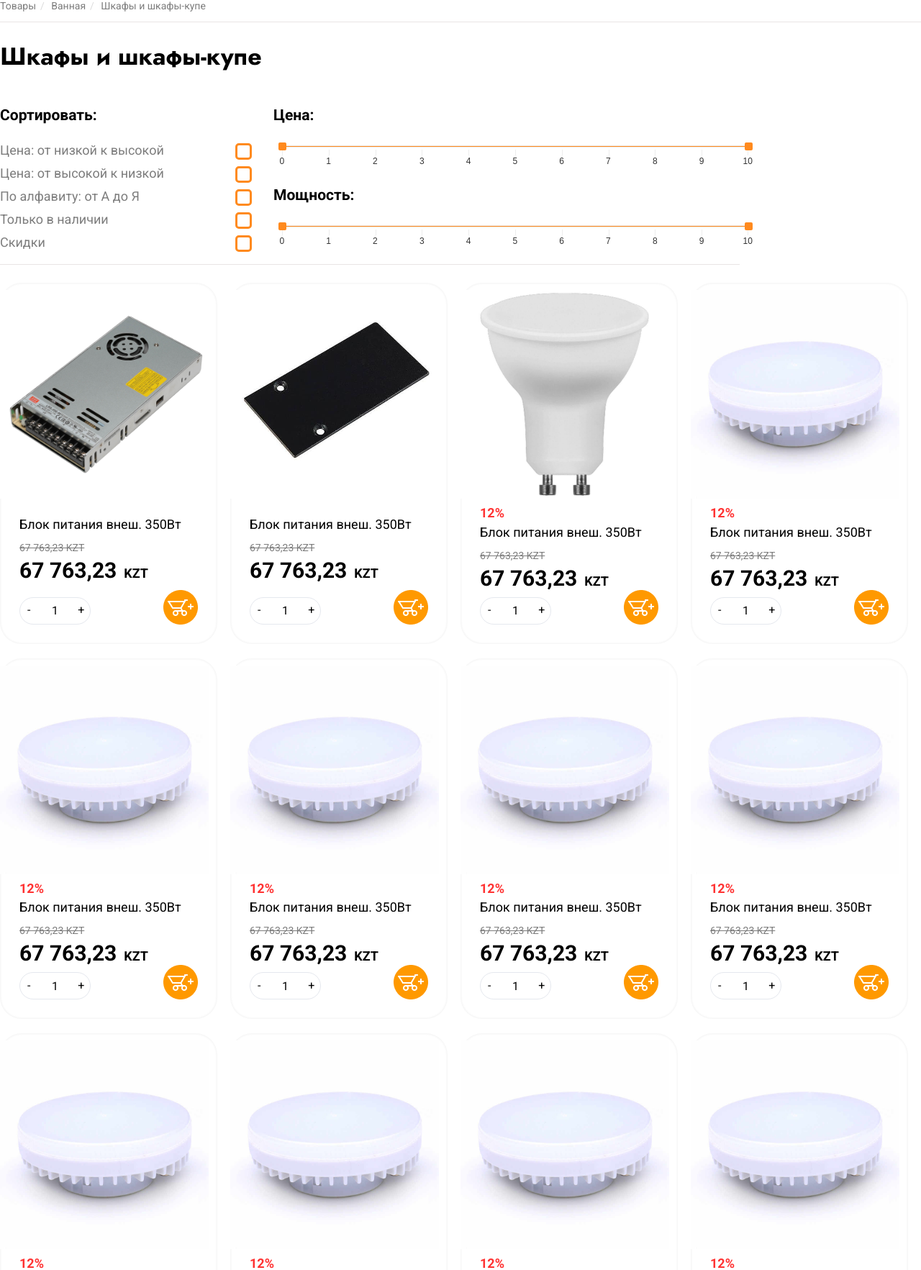
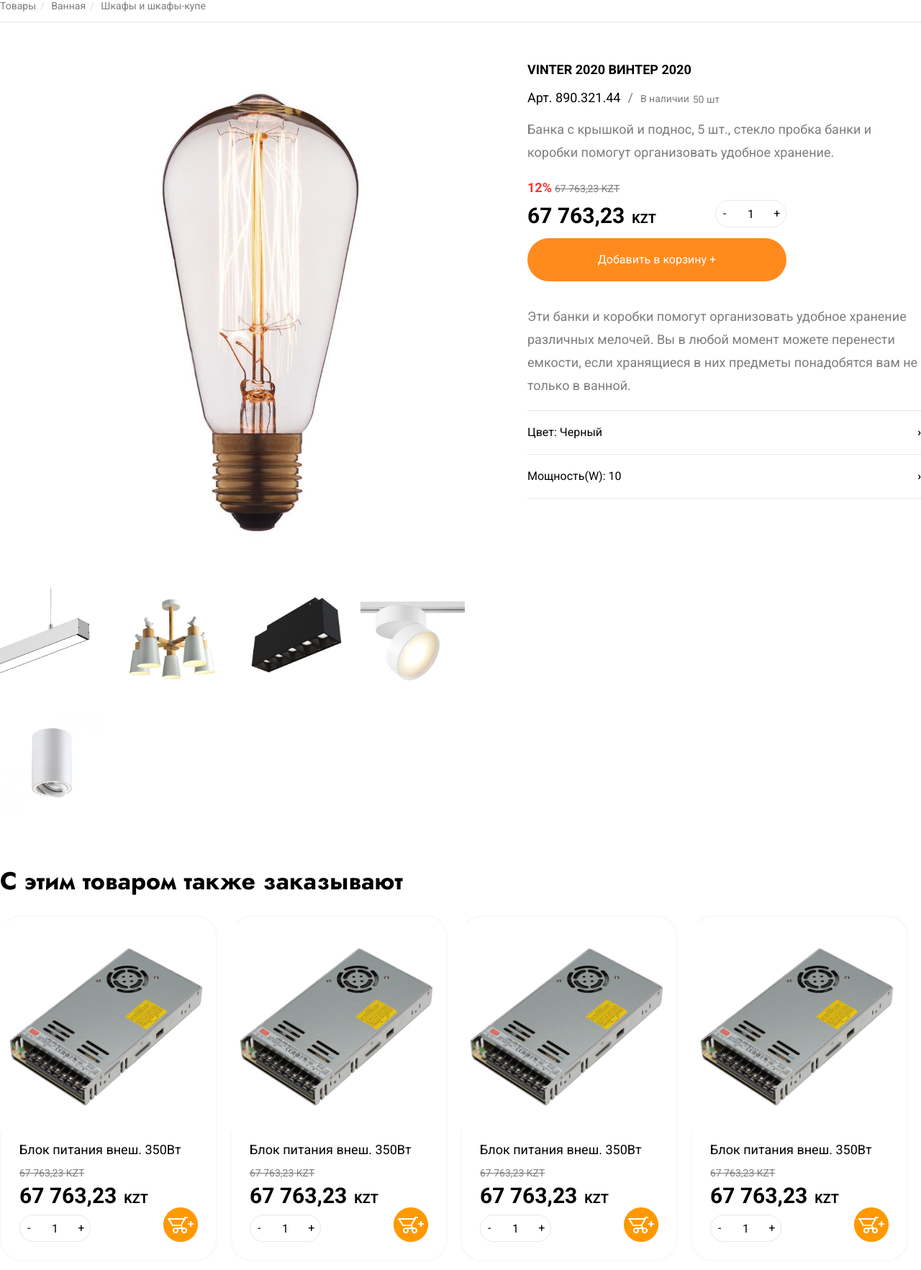
Before and after one commit to polarush/zion, a PHP site: page / in a window 1280 px wide. Shown: the part 200-1965 px from the top of the page at 72% size. Run offline with PHP 8.4, Linux system fonts and the light colour scheme.

Commit message:
feat: add checkbox styles, add markup and styles of single product

```diff
--- a/index.html
+++ b/index.html
@@ -1,5 +1,5 @@
 <!DOCTYPE html>
-<html lang="en">
+<html lang="ru">
 <head>
     <meta charset="UTF-8">
     <meta http-equiv="X-UA-Compatible" content="IE=edge">
@@ -660,7 +660,7 @@
 
 
         <!-- страница одной категории, хлебные крошки, фильтры, UXUI START -->
-         <section class="categories">
+        <!--  <section class="categories">
             <div class="breadcrumbs">
                 <span class="breadcrumbs__element">Товары</span>
                 <span class="breadcrumbs__element">Ванная</span>
@@ -974,8 +974,157 @@
                         </div>
                     </div>
                 </div>
-        </section>
+        </section>  -->
         <!-- страница всех категорий, хлебные крошки END -->
+
+        <!-- страница одного товара START -->
+            <section class="single-product">
+                <div class="breadcrumbs">
+                    <span class="breadcrumbs__element">Товары</span>
+                    <span class="breadcrumbs__element">Ванная</span>
+                    <span class="breadcrumbs__element">Шкафы и шкафы-купе</span>
+                </div>
+                <div class="single-product__wrapper">
+                    <div class="single-product__gallery">
+                            <img class="single-product__image-big" src="assets/img/catalog/lightbulb.jpg" alt="">
+                        <ul class="single-product__image-list">
+                            <li class="single-product__thumbnail"><img src="assets/img/catalog/line-lighter.jpg" alt=""></li>
+                            <li class="single-product__thumbnail"><img src="assets/img/catalog/lustra.jpg" alt=""></li>
+                            <li class="single-product__thumbnail"><img src="assets/img/catalog/magnet_track.jpg" alt=""></li>
+                            <li class="single-product__thumbnail"><img src="assets/img/catalog/mechanic.jpg" alt=""></li>
+                            <li class="single-product__thumbnail"><img src="assets/img/catalog/spot.jpg" alt=""></li>
+                        </ul>
+                    </div>
+                    <div class="single-product__info">
+                        <h3 class="single-product__title">VINTER 2020 ВИНТЕР 2020</h3>
+                        <div class="instock-wrapper">
+                            <span class="single-product__sku">Арт. 890.321.44</span>
+                            <span class="instock-status">В наличии</span>
+                            <span class="instock-quantity">50 шт</span>
+                        </div>
+                        <p class="single-product__desc">
+                            Банка с крышкой и поднос, 5 шт., стекло пробка банки
+                            и коробки помогут организовать удобное хранение.
+                        </p>
+                        <div class="single-product__discount-wrapper">
+                            <span class="product-card__percent single">12%</span>
+                            <span class="product-card__old-price single">67 763,23 KZT</span>
+                        </div>
+                        <div class="single-product__cart-wrapper">
+                            <div class="product-card__price-wrapper">
+                                <span class="product-card__price">67 763,23</span>
+                                <span class="product-card__currency">KZT</span>
+                            </div>
+                            <div class="input-number">
+                                <div class="input-number__minus">-</div>
+                                <input class="input-number__input" type="text" pattern="^[0-9]+$" value="1">
+                                <div class="input-number__plus">+</div>
+                            </div>
+                        </div>
+                        <button class="single-product__add-to-cart">
+                            Добавить в корзину +
+                        </button>
+                        <p class="single-product__desc">
+                            Эти банки и коробки помогут организовать удобное хранение различных мелочей.
+                            Вы в любой момент можете перенести емкости, если хранящиеся в них предметы
+                            понадобятся вам не только в ванной.
+                        </p>
+                        <div class="single-product__attributes">
+                            <div class="single-product__attribute">
+                                Цвет: Черный
+                                <span class="attribute-arrow">›</span>
+                            </div>
+                            <div class="single-product__attribute">
+                                Мощность(W): 10
+                                <span class="attribute-arrow">›</span>
+                            </div>
+                        </div>
+                    </div>
+                </div>
+                <h2 class="body-title">С этим товаром также заказывают</h2>
+                <div class="product-cards">
+                    <div class="product-card">
+                        <img class="product-image" src="assets/img/products/1.jpg" alt="">
+                        <div class="product-card__wrapper">
+                            <span class="product-card__title">	Блок питания внеш. 350Вт</span>
+                            <span class="product-card__old-price">67 763,23 KZT</span>
+                            <div class="product-card__price-wrapper">
+                                <span class="product-card__price">67 763,23</span>
+                                <span class="product-card__currency">KZT</span>
+                            </div>
+                        </div>
+                        <div class="product-card__cart-wrapper">
+                            <div class="input-number">
+                                <div class="input-number__minus">-</div>
+                                <input class="input-number__input" type="text" pattern="^[0-9]+$" value="1">
+                                <div class="input-number__plus">+</div>
+                            </div>
+                            <img src="assets/img/add-to-cart.png" alt="" class="add-to-cart">
+                        </div>
+                    </div>
+                    <div class="product-card">
+                        <img class="product-image" src="assets/img/products/1.jpg" alt="">
+                        <div class="product-card__wrapper">
+                            <span class="product-card__title">	Блок питания внеш. 350Вт</span>
+                            <span class="product-card__old-price">67 763,23 KZT</span>
+                            <div class="product-card__price-wrapper">
+                                <span class="product-card__price">67 763,23</span>
+                                <span class="product-card__currency">KZT</span>
+                            </div>
+                        </div>
+                        <div class="product-card__cart-wrapper">
+                            <div class="input-number">
+                                <div class="input-number__minus">-</div>
+                                <input class="input-number__input" type="text" pattern="^[0-9]+$" value="1">
+                                <div class="input-number__plus">+</div>
+                            </div>
+                            <img src="assets/img/add-to-cart.png" alt="" class="add-to-cart">
+                        </div>
+                    </div>
+
+                    <div class="product-card">
+                        <img class="product-image" src="assets/img/products/1.jpg" alt="">
+                        <div class="product-card__wrapper">
+                            <span class="product-card__title">	Блок питания внеш. 350Вт</span>
+                            <span class="product-card__old-price">67 763,23 KZT</span>
+                            <div class="product-card__price-wrapper">
+                                <span class="product-card__price">67 763,23</span>
+                                <span class="product-card__currency">KZT</span>
+                            </div>
+                        </div>
+                        <div class="product-card__cart-wrapper">
+                            <div class="input-number">
+                                <div class="input-number__minus">-</div>
+                                <input class="input-number__input" type="text" pattern="^[0-9]+$" value="1">
+                                <div class="input-number__plus">+</div>
+                            </div>
+                            <img src="assets/img/add-to-cart.png" alt="" class="add-to-cart">
+                        </div>
+                    </div>
+                    <div class="product-card">
+                        <img class="product-image" src="assets/img/products/1.jpg" alt="">
+                        <div class="product-card__wrapper">
+                            <span class="product-card__title">	Блок питания внеш. 350Вт</span>
+                            <span class="product-card__old-price">67 763,23 KZT</span>
+                            <div class="product-card__price-wrapper">
+                                <span class="product-card__price">67 763,23</span>
+                                <span class="product-card__currency">KZT</span>
+                            </div>
+                        </div>
+                        <div class="product-card__cart-wrapper">
+                            <div class="input-number">
+                                <div class="input-number__minus">-</div>
+                                <input class="input-number__input" type="text" pattern="^[0-9]+$" value="1">
+                                <div class="input-number__plus">+</div>
+                            </div>
+                            <img src="assets/img/add-to-cart.png" alt="" class="add-to-cart">
+                        </div>
+                    </div>
+                </div>
+
+            </section>
+        <!-- страница одного товара END-->
+
 
 
     </main>
@@ -1036,11 +1185,11 @@
 
     </footer>
 
+    <script src="scripts/menu.js"></script>
     <script src="scripts/jquery-3.6.0.min.js"></script>
     <script src="scripts/appJQ.js"></script>
     <script src="scripts/rSlider.js"></script>
     <script src="scripts/filter.js"></script>
-    <script src="scripts/menu.js"></script>
 
 </body>
 </html>
--- a/style.css
+++ b/style.css
@@ -625,6 +625,8 @@
 
     /* SINGLE CATEGORY START */
 
+    /* FILTER START */
+
     .filter {
         font-family: 'Roboto', sans-serif;
         font-size: 18px;
@@ -680,6 +682,135 @@
     .filter__price {
         /* max-width: 80%; */
     }
+
+    /* FILTER END */
+
+    /* SINGLE CATEGORY END */
+
+    /* SINGLE PRODUCT START */
+
+    .single-product__wrapper {
+        font-family: 'Roboto', sans-serif;
+        display: flex;
+        flex-direction: row;
+        padding-top: 38px;
+    }
+
+    .single-product__gallery {
+        max-width: 733px;
+        display: flex;
+        flex-direction: column;
+    }
+
+    .single-product__image-list {
+        list-style: none;
+        display: flex;
+        flex-direction: row;
+        flex-wrap: wrap;
+        padding: 0;
+        box-sizing: border-box;
+    }
+
+    .single-product__thumbnail img{
+        box-sizing: border-box;
+        max-width: 167px;
+        width: 167px;
+        max-height: 167px;
+        height: 167px;
+        padding: 0 22px 22px 0;
+    }
+
+    .single-product__info {
+        display: flex;
+        flex-direction: column;
+    }
+
+    .single-product__cart-wrapper {
+        display: flex;
+        flex-direction: row;
+        max-width: 360px;
+        width: 100%;
+        justify-content: space-between;
+    }
+
+    .single-product__title {
+        font-size: 18px;
+        font-weight: bold;
+    }
+
+    .single-product__sku {
+        font-size: 18px;
+        font-weight: regular;
+    }
+
+    .instock-status,
+    .instock-quantity {
+        font-size: 14px;
+        font-weight: regular;
+        color: #7D7D7D;
+    }
+
+    .instock-wrapper {
+        display: flex;
+        flex-direction: row;
+        align-items: flex-end;
+    }
+
+    .instock-status::before {
+        content: "/";
+        font-size: 18px;
+        color: #7D7D7D;
+        padding: 0 10px;
+    }
+
+    .instock-quantity {
+        padding-left: 5px;
+    }
+
+    .single-product__desc {
+        color: #7D7D7D;
+        font-size: 18px;
+        line-height: 32px;
+    }
+
+    .single-product__add-to-cart {
+        max-width: 360px;
+        width: 100%;
+        margin: 15px 0;
+        background-color: #FF8A1E;
+        height: 60px;
+        border: 0;
+        border-radius: 32px;
+        outline: none;
+        color: #fff;
+        cursor: pointer;
+    }
+
+    .single-product__attributes {
+        display: flex;
+        width: 100%;
+        flex-direction: column;
+        border-top: 1px solid #E9E5E5;
+        line-height: 32px;
+    }
+
+    .single-product__attribute {
+        font-weight: regular;
+        display: flex;
+        flex-direction: row;
+        height: 60px;
+        border-bottom: 1px solid #E9E5E5;
+        align-items: center;
+        justify-content: space-between;
+    }
+
+    .attribute-arrow {
+        font-size: 16px;
+        font-weight: bold;
+    }
+
+    /* SINGLE PRODUCT END */
+
 
 
 /* CONTENT END  */
```
Also changed, not shown: assets/img/arrow_attr.png (added), assets/img/products/image1.jpg (added).
